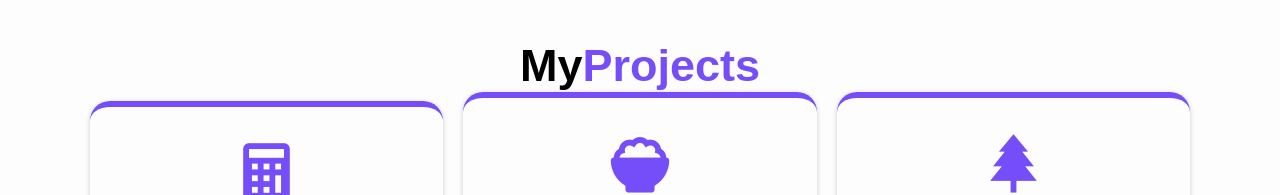
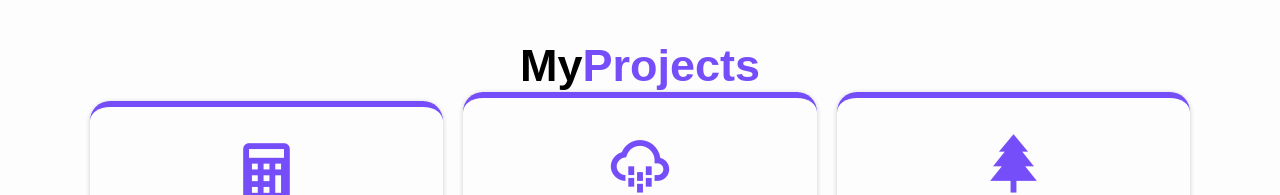
Before and after one commit to Praveen3579/PersonalPortfolio, a plain HTML site: page index.html in a window 1280 px wide. Shown: the part 1660-1855 px from the top of the page. Drawn offline with nearby package versions, Linux system fonts and the light colour scheme.

Commit message:
Update index.html

```diff
--- a/index.html
+++ b/index.html
@@ -139,7 +139,7 @@
          <a href="https://praveen3579.github.io/Calculator/"target="_blank" class="btn">Read More</a>
   </div>
   <div class="services-box">
-    <i class='bx bxs-bowl-rice'></i>
+<i class='bx bx-cloud-drizzle'></i>
     <h3>Weather App</h3>
     <p> Key Technology: HTML, CSS, Javascript, API</p>
          <a href="https://praveen3579.github.io/Weather-App/" target="_blank"class="btn">Read More</a>
```
